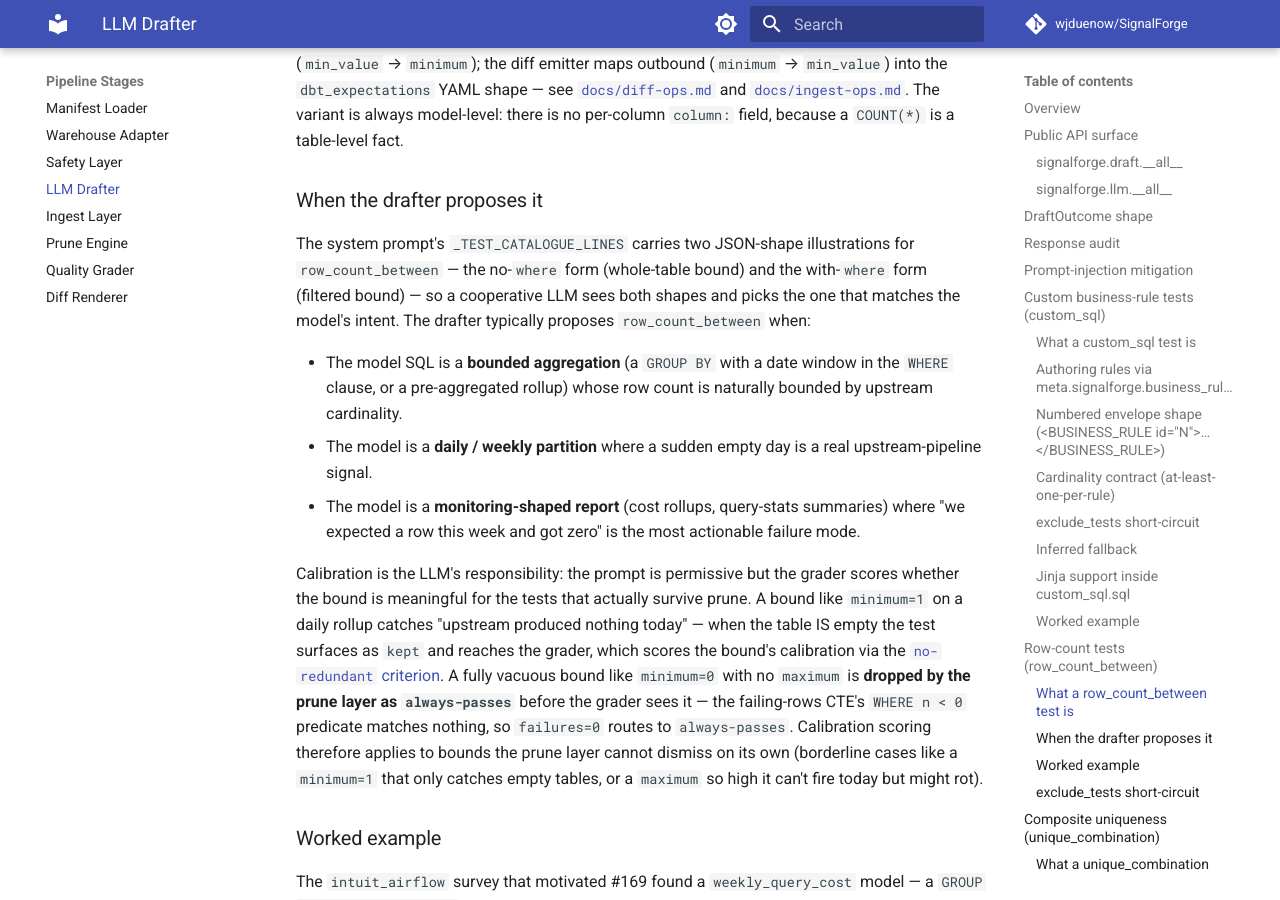
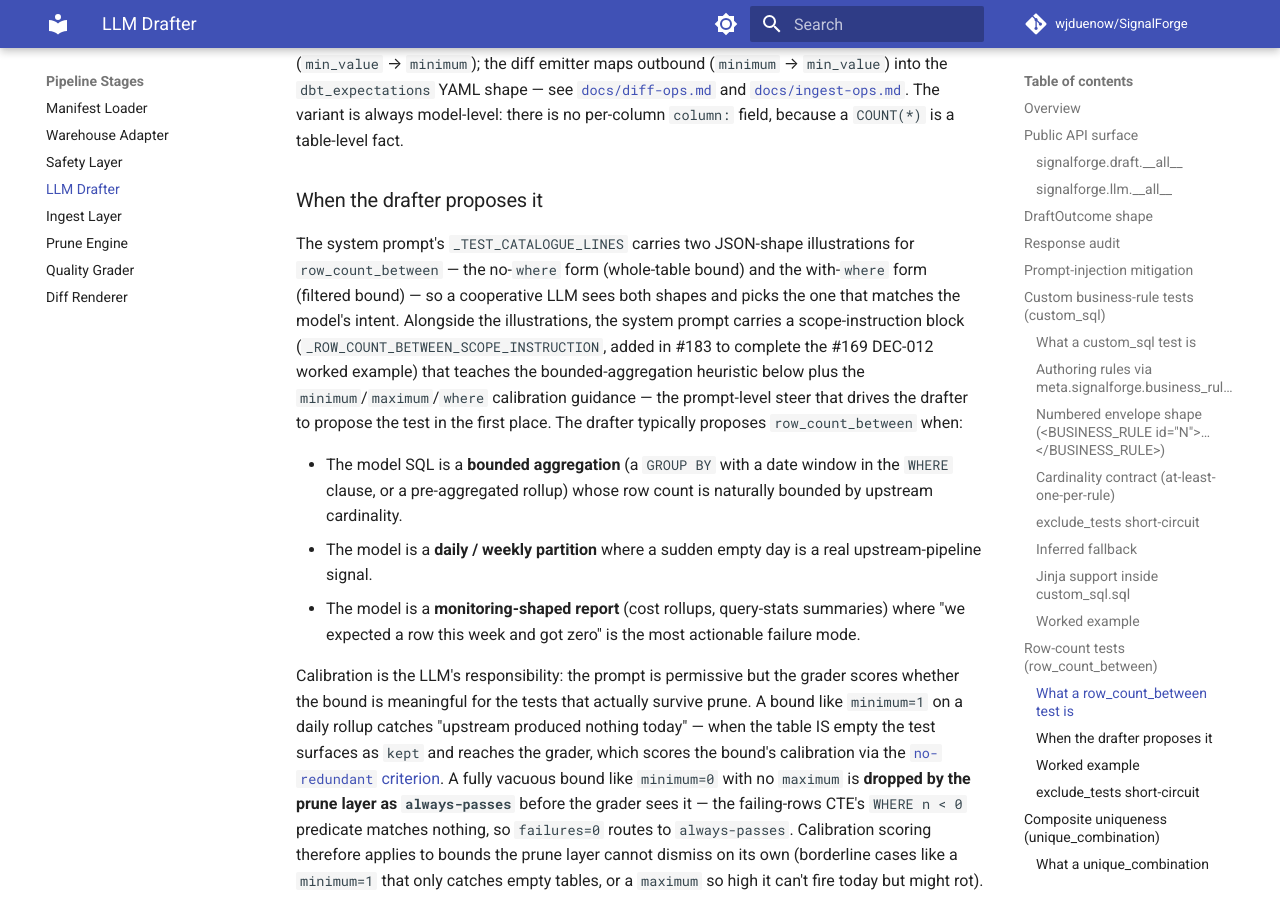
Before and after one commit to wjduenow/SignalForge, an MkDocs documentation site: the page built from docs/draft-ops.md, in a window 1280 px wide and 900 px high, scrolled down 10682 px. Built offline with MkDocs 1.6.1 and Material for MkDocs 9.7.7, drawn with Linux system fonts in a browser that asks for light colours; comment, search, counter and statistics services are not loaded.

Commit message:
SignalForge-jvu.3: Quality gate — doc parity for _ROW_COUNT_BETWEEN_SCOPE_INSTRUCTION (#183)
4 code-review passes: plumbing + test-quality + fidelity clean. One finding:
docs/draft-ops.md row_count_between section now names the scope-instruction
constant for parity with the sibling sections. CodeRabbit skill unavailable
in this environment (skipped).

Co-Authored-By: Claude Opus 4.8 (1M context) <noreply@anthropic.com>

```diff
--- a/docs/draft-ops.md
+++ b/docs/draft-ops.md
@@ -462,7 +462,13 @@ field, because a `COUNT(*)` is a table-level fact.
 The system prompt's `_TEST_CATALOGUE_LINES` carries two JSON-shape
 illustrations for `row_count_between` — the no-`where` form (whole-table
 bound) and the with-`where` form (filtered bound) — so a cooperative LLM
-sees both shapes and picks the one that matches the model's intent. The
+sees both shapes and picks the one that matches the model's intent.
+Alongside the illustrations, the system prompt carries a scope-instruction
+block (`_ROW_COUNT_BETWEEN_SCOPE_INSTRUCTION`, added in #183 to complete
+the #169 DEC-012 worked example) that teaches the bounded-aggregation
+heuristic below plus the `minimum`/`maximum`/`where` calibration guidance —
+the prompt-level steer that drives the drafter to propose the test in the
+first place. The
 drafter typically proposes `row_count_between` when:
 
 - The model SQL is a **bounded aggregation** (a `GROUP BY` with a date
```
